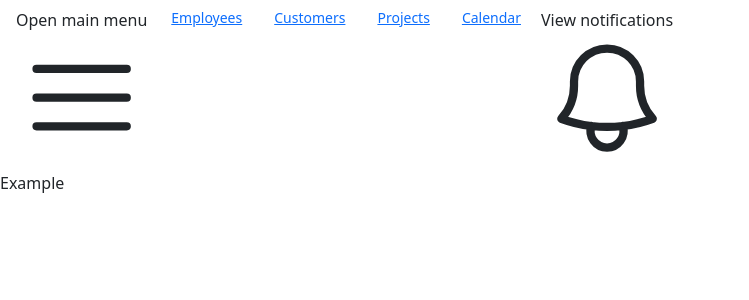
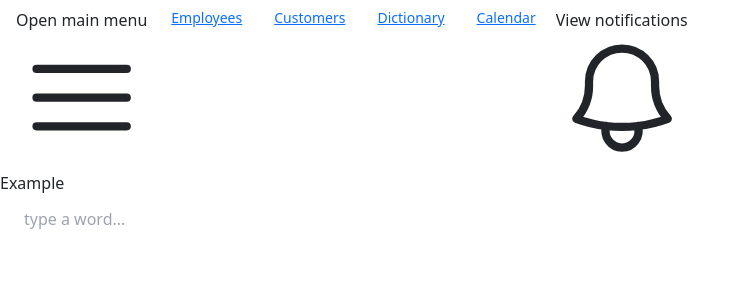
Before and after one commit to pmonda/FirstReactApp, a React (Create React App) app: page /dictionary in a window 1280 px wide. Shown: the top 300 px of the page, without its empty margins (0-749 px from the left). Built offline with nearby package versions, Linux system fonts and the light colour scheme.

Commit message:
rounded out dictionary

```diff
--- a/src/App.js
+++ b/src/App.js
@@ -9,6 +9,10 @@ import Header from './components/Header';
 import Employees from './pages/Employees';
 import Customers from './pages/Customers';
 import { BrowserRouter, Routes, Route } from 'react-router-dom';
+import Dictionary from './pages/Dictionary';
+import Definition from './pages/Definition';
+import NotFound from './components/NotFound';
+
 // import uuidv4 as v4
 
 function App() {
@@ -18,7 +22,14 @@ function App() {
 
       <Routes>
         <Route path='/employees' element={<Employees/>}/>
+        <Route path='/dictionary' element={<Dictionary/>}/>
+        <Route
+        path='/dictionary/:search'
+        element={<Definition/>}
+        />
         <Route path='/customers' element={<Customers/>}/>
+        <Route path='/404' element={<NotFound/>}/>
+        <Route path="*" element={<NotFound/>}/>
       </Routes>
       </Header>
 
--- /dev/null
+++ b/src/components/DefinitionSearch.js
@@ -0,0 +1,30 @@
+import { useState,useEffect } from "react";
+import { useNavigate } from "react-router-dom";
+
+export default function DefinitionSearch() {
+    const [word, setWord] = useState('');
+    const navigate = useNavigate();
+    return(
+        <>
+          <form
+            className="rounded flex space-between space-x-2 max-w-300"
+            id="findWord"
+            onSubmit={() => {
+                navigate('/definition/'+word);
+            }}>
+          <input
+          placeholder="type a word..."
+          className="shrink min-w-0 px-2 rounded py-1"
+          form="findWord"
+            type="text" onChange={(e) => {
+                setWord(e.target.value);
+            }}
+            />
+            <button className="bg-purple-600 text-white font-bold py-1 px-2 hover:bg-purple-700 rounded w-[100px]" form="findWord" onClick={() => {
+                navigate('/dictionary/' + word);
+            }}> Search  </button>
+        </form>
+
+        </>
+    );
+}
--- a/src/components/Header.js
+++ b/src/components/Header.js
@@ -5,7 +5,7 @@ import { NavLink } from "react-router-dom";
 const navigation = [
   { name: "Employees", href: "/employees"},
   { name: "Customers", href: "/customers"},
-  { name: "Projects", href: "/other"},
+  { name: "Dictionary", href: "/dictionary"},
   { name: "Calendar", href: "/other2"},
 ];
 
@@ -155,7 +155,7 @@ export default function Header(props) {
       )}
     </Disclosure>
     <div className="bg-gray-300">
-      <div className="max-w-7xl mx-auto bg-gray-300 min-h-screen px-2 py-2">{props.children}</div>
+      <div className="max-w-7xl mx-auto bg-gray-300 min-h-screen px-3 py-2">{props.children}</div>
 
     </div>
     </>
--- /dev/null
+++ b/src/components/NotFound.js
@@ -0,0 +1,3 @@
+export default function NotFound() {
+    return <p>The page you are looking for was not found.</p>;
+}
--- /dev/null
+++ b/src/pages/Definition.js
@@ -0,0 +1,85 @@
+import { useState, useEffect } from "react";
+import { useNavigation, useParams } from "react-router-dom";
+import { v4 as uuidv4 } from "uuid";
+import { useNavigate } from "react-router-dom";
+import NotFound from "../components/NotFound";
+import DefinitionSearch from "../components/DefinitionSearch";
+
+export default function Definition() {
+  const [word, setWord] = useState();
+  const [notFound, setNotFound] = useState(false);
+  const [error, setError] = useState(false);
+  const navigate = useNavigate();
+  console.log(useParams());
+  let {search} = useParams();
+  useEffect(() => {
+    const url = "https://api.dictionaryapi.dev/api/v2/entries/en/" + search;
+    fetch(url)
+      .then((response) =>  {
+        if(response.status === 404) {
+            setNotFound(true);
+        }
+
+        if(!response.ok) {
+            setError(true);
+            throw new Error('Something went wrong');
+        }
+        return response.json();
+        })
+      .then((data) => {
+        if(data[0]) {
+            setWord(data[0].meanings);
+        }
+      })
+      .catch((e) => {
+        console.log(e.message);
+      });
+  }, []);
+
+
+  if(notFound === true) {
+    return(
+    <>
+      <NotFound />
+      <button
+        className="bg-green-400 rounded mx-auto hover:bg-green-600 h-[50px] w-[300px]"
+        onClick={() => navigate("/dictionary/")}
+      >
+        Search the definition of another word!
+      </button>
+    </>);
+  }
+
+  if(error === true) {
+    return(
+    <>
+      <p>Something went wrong, try again?</p>
+      <button
+        className="bg-green-400 rounded mx-auto hover:bg-green-600 h-[50px] w-[300px]"
+        onClick={() => navigate("/dictionary/")}
+      >
+        Search the definition of another word!
+      </button>
+    </>);
+  }
+  return (
+    <>
+
+      {word
+        ? <>
+        <h1> Here is a definition:</h1>
+        {word.map((meaning) => {
+            return (
+              <p key={uuidv4()}>
+                ({meaning.partOfSpeech}) : {meaning.definitions[0].definition}
+              </p>
+            );
+          })}
+          <p>Search Again: </p>
+          <DefinitionSearch/>
+          </>
+        : null}
+     {/* <button className="bg-green-400 rounded mx-auto hover:bg-green-600 h-[50px] w-[300px]" >Search the definition of another word!</button> */}
+    </>
+  );
+}
--- /dev/null
+++ b/src/pages/Dictionary.js
@@ -0,0 +1,10 @@
+import { useState, useEffect } from "react";
+import { useNavigate } from "react-router-dom";
+import DefinitionSearch from "../components/DefinitionSearch";
+export default function Dictionary() {
+  return (
+    <div className="flex justify-center">
+      <DefinitionSearch />
+    </div>
+  );
+}
```
